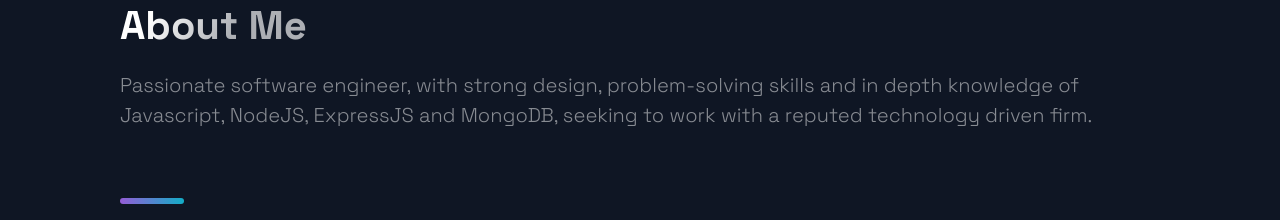
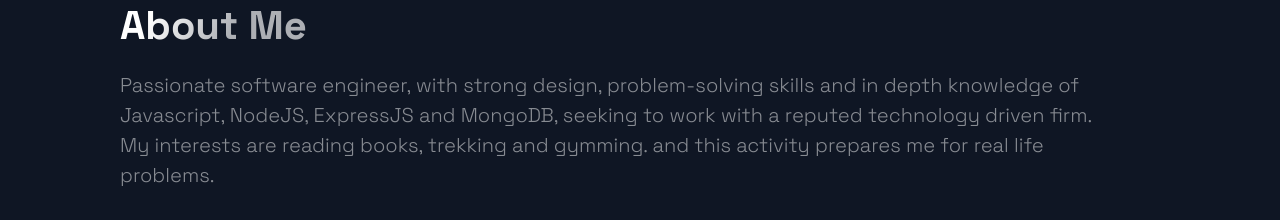
Before and after one commit to Aman974/aman_portfolio, a Next.js app: page / in a window 1280 px wide. Shown: the part 732-952 px from the top of the page. Built offline with nearby package versions, Linux system fonts and the light colour scheme.

Commit message:
Update TimeLine.js

```diff
--- a/src/components/TimeLine/TimeLine.js
+++ b/src/components/TimeLine/TimeLine.js
@@ -33,6 +33,9 @@
         Passionate software engineer, with strong design, problem-solving skills
         and in depth knowledge of Javascript, NodeJS, ExpressJS and MongoDB,
         seeking to work with a reputed technology driven firm.
+        My interests are reading books, trekking and gymming.
+        and this activity prepares me for real life problems.
+
       </SectionText>
     </Section>
   );
```
